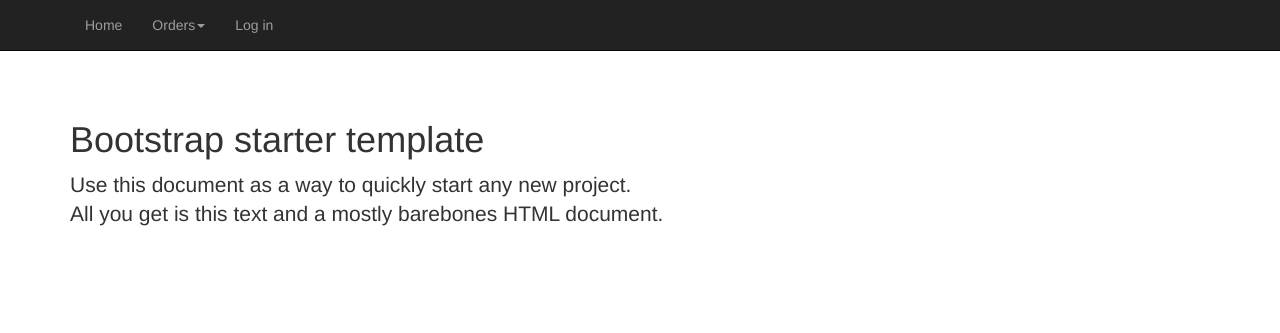
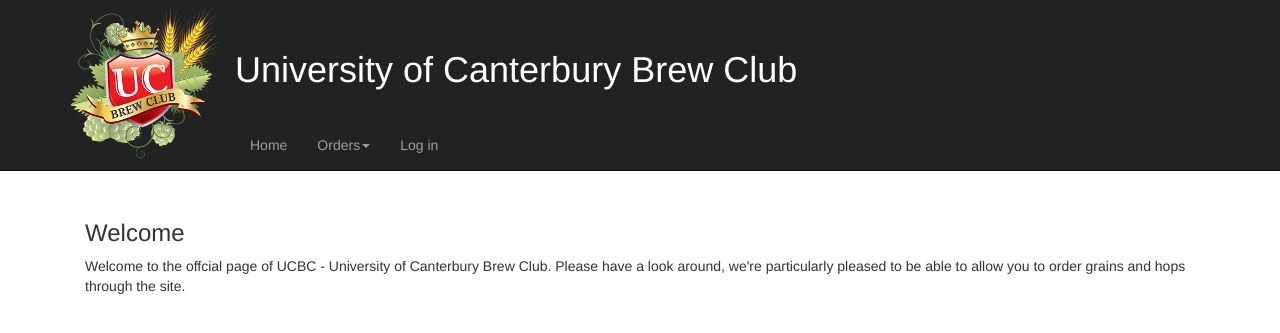
Before and after one commit to oliverdrake/ucbc, a Django app: template templates/index.html in a window 1280 px wide. Shown: the top 333 px of the page. Run offline with Django 3.2, Linux system fonts and the light colour scheme; the template is opened without the code that fills it, so the values that code supplies are empty; parts of the project's set-up code (start-up, migrations or seed data) failed here and were passed over; some libraries are stand-ins or nearby versions.

Commit message:
branding

```diff
--- a/templates/base.html
+++ b/templates/base.html
@@ -12,39 +12,59 @@
 
     <title>UCBC</title>
 
-
     <script src="https://code.jquery.com/jquery-1.10.2.min.js"></script>
     <script src="//netdna.bootstrapcdn.com/bootstrap/3.0.3/js/bootstrap.min.js"></script>
     <style type="text/css">
       body {
-        padding-top: 100px;
+        -webkit-background-size: cover;
+        -moz-background-size: cover;
+        -o-background-size: cover;
+        background-size: cover;
+        padding-top: 200px;
       }
 
-      .table > tbody > tr > td[class*="col-"] {
-        vertical-align: middle; !important
+      .navbar-collapse {
+          margin-top: 20px;
+      }
+
+      img.resize{
+        width: auto;
+        height: auto;
       }
     </style>
 
     <link rel="stylesheet" href="//netdna.bootstrapcdn.com/bootstrap/3.0.3/css/bootstrap.min.css">
   </head>
-
-
   <body>
   {% block body %}
 
   {% block navbar %}
   <div class="navbar navbar-inverse navbar-fixed-top" role="navigation">
     <div class="container">
+      <div class="row">
+        <div class="col-sm-3" style="width: auto">
+          <a href="/">
+            <img class="img-responsive resize" src="/static/images/logo_med.png">
+          </a>
+        </div>
+        <div class="col-sm-9">
+          <div class="row">
+            <div style="color: #ffffff; padding-top: 30px"><h1>University of Canterbury Brew Club</h1></div>
+          </div>
+
+          <div class="row">
+
             <div class="navbar-header">
-          <button type="button" class="navbar-toggle" data-toggle="collapse" data-target=".navbar-collapse">
+              <button type="button" class="navbar-toggle" data-toggle="collapse" data-target=".navbar-ex1-collapse">
                 <span class="sr-only">Toggle navigation</span>
                 <span class="icon-bar"></span>
                 <span class="icon-bar"></span>
                 <span class="icon-bar"></span>
               </button>
             </div>
-        <div class="collapse navbar-collapse">
-          <ul class="nav navbar-nav">
+
+            <div class="collapse navbar-collapse navbar-ex1-collapse">
+              <ul class="nav navbar-nav navbar-left">
                 <li{% if request.path == '/' %} class="active"{% endif %}>
                   <a href="/">Home</a>
                 </li>
@@ -76,8 +96,10 @@
                 {% endif %}
                 </li>
               </ul>
-
             </div><!--/.nav-collapse -->
+          </div>
+        </div>
+      </div>
     </div>
   </div>
   {% endblock %}
--- a/templates/index.html
+++ b/templates/index.html
@@ -1,8 +1,19 @@
 {% extends "base.html" %}
 
 {% block container %}
-  <div class="starter-template">
-    <h1>Bootstrap starter template</h1>
-    <p class="lead">Use this document as a way to quickly start any new project.<br> All you get is this text and a mostly barebones HTML document.</p>
+
+  <div class="row-fluid">
+    <div class="col-md-12">
+      <h3>Welcome</h3>
+      <p>
+        Welcome to the offcial page of UCBC - University of Canterbury Brew Club.
+        Please have a look around, we're particularly pleased to be able to
+        allow you to order grains and hops through the site.
+      </p>
+    </div>
+
+  </div>
+
+
   </div>
 {% endblock %}
```
Also changed, not shown: orders/migrations/0016_auto__add_unique_ingredient_name.py (added), orders/migrations/0017_auto__del_field_orderitem_order__add_field_orderitem_user_order.py (added). Lines whose indentation alone changed are shown as unchanged.
